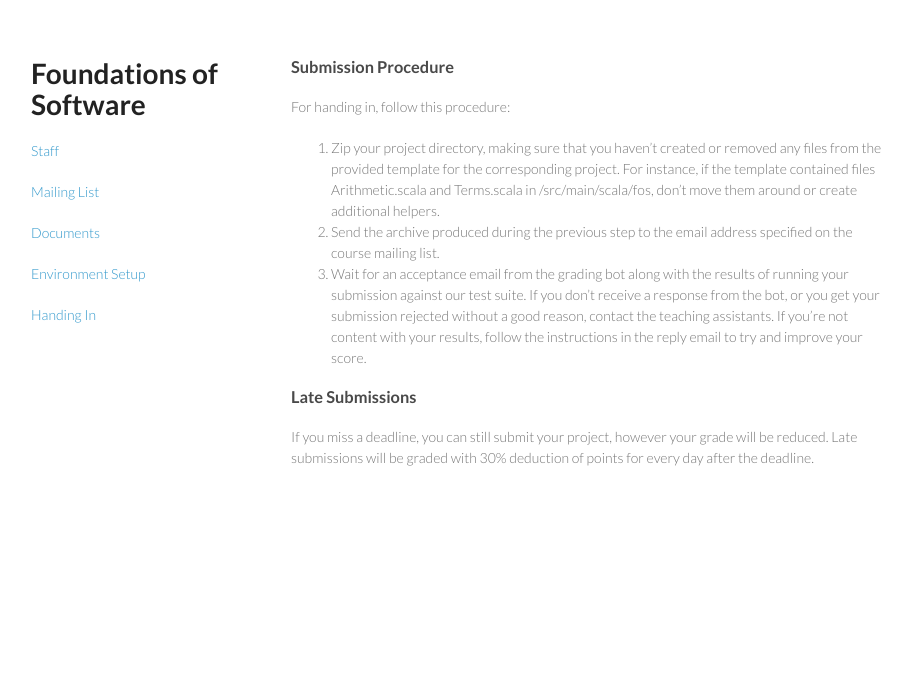
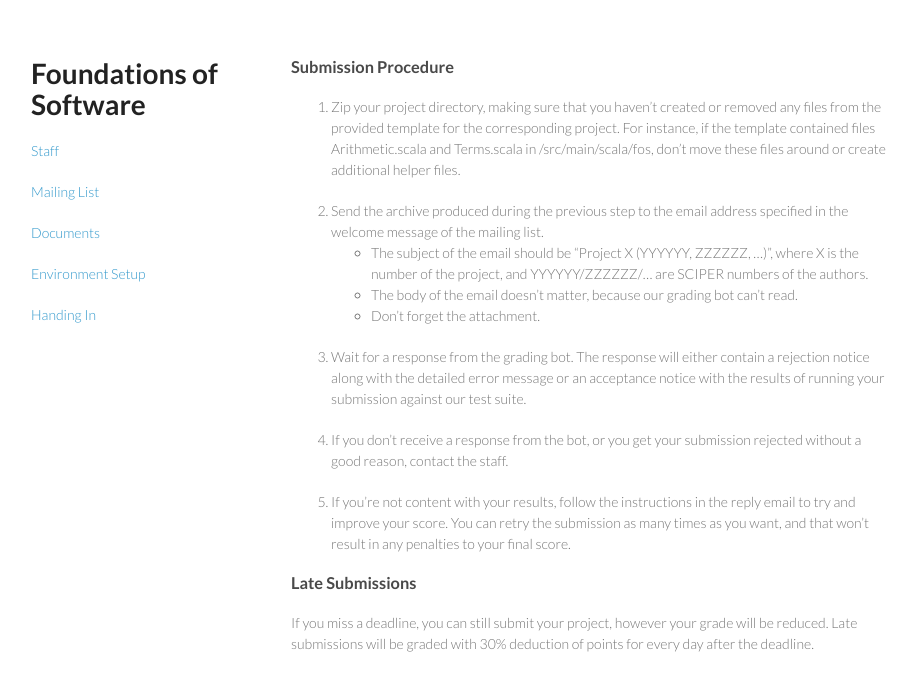
Before and after one commit to christophetd/fos2015.github.io, a Jekyll site: the page built from handing-in.md, in a window 1280 px wide. Shown: the top 691 px of the page, without its empty margins (179-1095 px from the left). Built offline with Jekyll 4.4.1, drawn with Linux system fonts in a browser that asks for light colours.

Commit message:
generated at 2015-09-15 21:36:17.364348

```diff
--- a/handing-in.md
+++ b/handing-in.md
@@ -7,11 +7,19 @@ index: 4
 
 ### Submission Procedure
 
-For handing in, follow this procedure:
+1. Zip your project directory, making sure that you haven't created or removed any files from the provided template for the corresponding project. For instance, if the template contained files Arithmetic.scala and Terms.scala in /src/main/scala/fos, don't move these files around or create additional helper files.
 
-1. Zip your project directory, making sure that you haven't created or removed any files from the provided template for the corresponding project. For instance, if the template contained files Arithmetic.scala and Terms.scala in /src/main/scala/fos, don't move them around or create additional helpers.
-1. Send the archive produced during the previous step to the email address specified on the course mailing list.
-1. Wait for an acceptance email from the grading bot along with the results of running your submission against our test suite. If you don't receive a response from the bot, or you get your submission rejected without a good reason, contact the teaching assistants. If you're not content with your results, follow the instructions in the reply email to try and improve your score.
+1. Send the archive produced during the previous step to the email address specified in the welcome message of the mailing list.
+  * The subject of the email should be "Project X (YYYYYY, ZZZZZZ, ...)", where X is the number of the project, and YYYYYY/ZZZZZZ/... are SCIPER numbers of the authors.
+  * The body of the email doesn't matter, because our grading bot can't read.
+  * Don't forget the attachment.
+
+1. Wait for a response from the grading bot. The response will either contain a rejection notice along with the detailed error message or an acceptance notice with the results of running your submission against our test suite.
+
+1. If you don't receive a response from the bot, or you get your submission rejected without a good reason, contact the staff.
+
+
+1. If you're not content with your results, follow the instructions in the reply email to try and improve your score. You can retry the submission as many times as you want, and that won't result in any penalties to your final score.
 
 ### Late Submissions
 
```
Also changed, not shown: mailing-list.md (+1 -1 lines), 3 other files.
